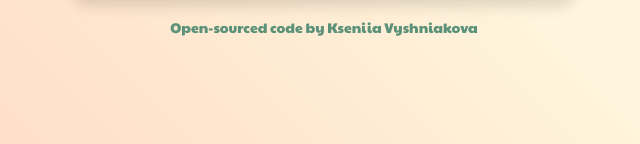
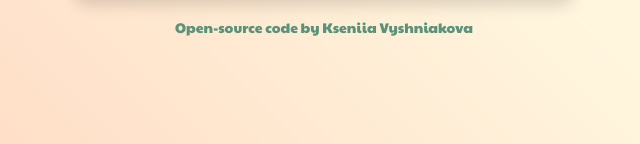
Before and after one commit to KseniiaVyshniakova/aim-game, a plain HTML site: page index.html in a window 1280 px wide. Shown: the part 2253-2397 px from the top of the page, 316-956 px from the left. Drawn offline with nearby package versions, Linux system fonts and the light colour scheme.

Commit message:
Changed details

```diff
--- a/index.html
+++ b/index.html
@@ -40,7 +40,7 @@
     <div class="screen">
       <h3><span id="time">00:00</span></h3>
       <div class="board shadow" id="board"></div>
-      <footer><a href="https://github.com/KseniiaVyshniakova/aim-game" target="_blank">Open-sourced code</a> by Kseniia Vyshniakova</footer>
+      <footer><a href="https://github.com/KseniiaVyshniakova/aim-game" target="_blank">Open-source code</a> by Kseniia Vyshniakova</footer>
       </div>
   </div>
       <script src="app.js"></script>
```
